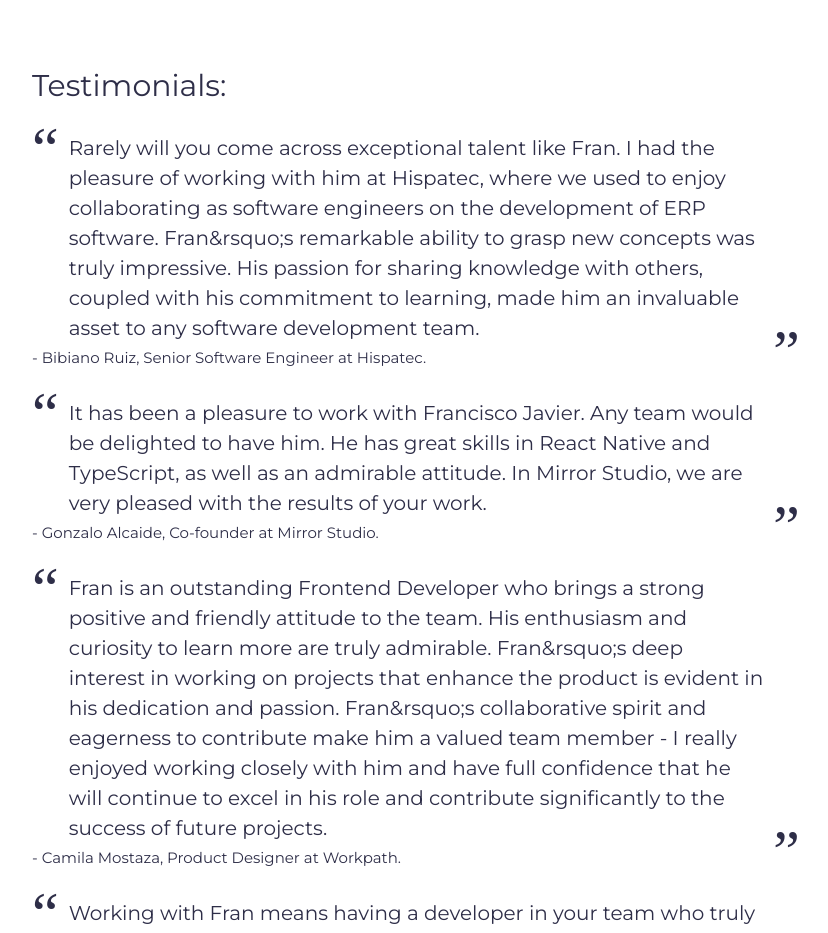
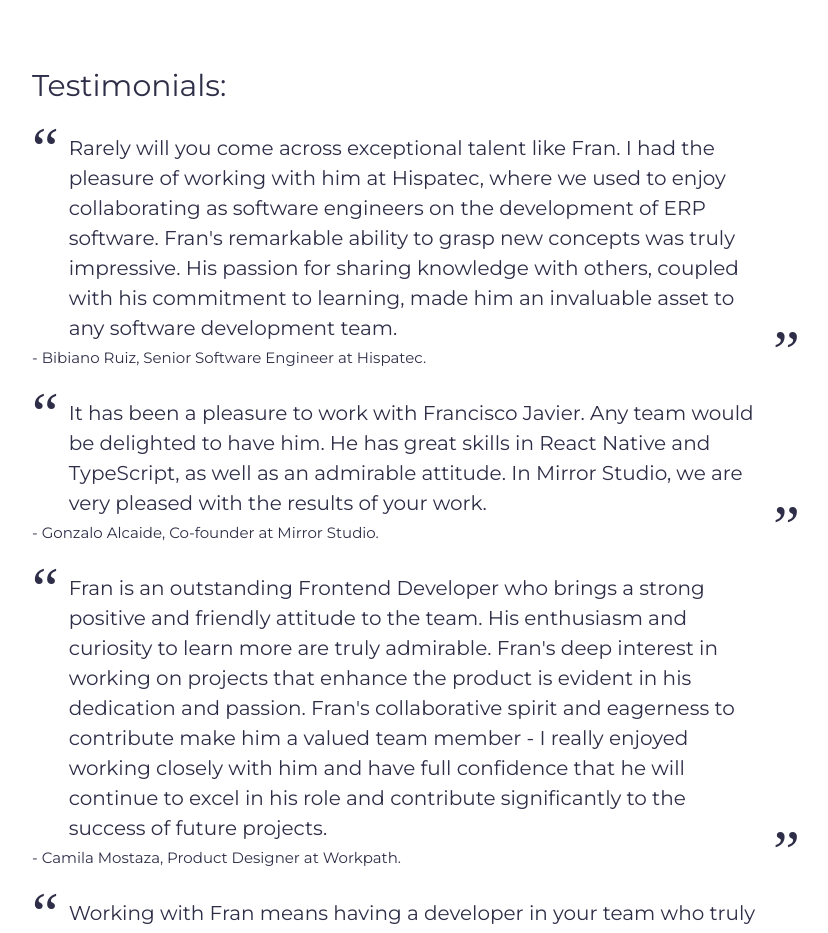
Before and after one commit to fjplaurr/personal-portfolio, a Next.js app: page / in a window 1280 px wide. Shown: the part 380-1313 px from the top of the page, without its empty margins (224-1052 px from the left). Built offline with nearby package versions, Linux system fonts and the light colour scheme.

Commit message:
fix: quotes

```diff
--- a/src/app/components/testimonialsList/data.ts
+++ b/src/app/components/testimonialsList/data.ts
@@ -3,7 +3,7 @@ export const testimonials = [
     text: `Rarely will you come across exceptional talent like Fran. I had the
     pleasure of working with him at Hispatec, where we used to enjoy
     collaborating as software engineers on the development of ERP
-    software. Fran&rsquo;s remarkable ability to grasp new concepts was
+    software. Fran's remarkable ability to grasp new concepts was
     truly impressive. His passion for sharing knowledge with others,
     coupled with his commitment to learning, made him an invaluable asset
     to any software development team.`,
@@ -19,9 +19,9 @@ export const testimonials = [
   {
     text: `Fran is an outstanding Frontend Developer who brings a strong
     positive and friendly attitude to the team. His enthusiasm and
-    curiosity to learn more are truly admirable. Fran&rsquo;s deep
+    curiosity to learn more are truly admirable. Fran's deep
     interest in working on projects that enhance the product is evident in
-    his dedication and passion. Fran&rsquo;s collaborative spirit and
+    his dedication and passion. Fran's collaborative spirit and
     eagerness to contribute make him a valued team member - I really
     enjoyed working closely with him and have full confidence that he will
     continue to excel in his role and contribute significantly to the
```
